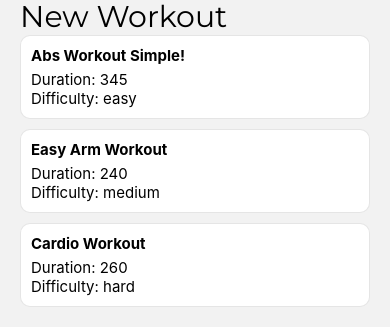
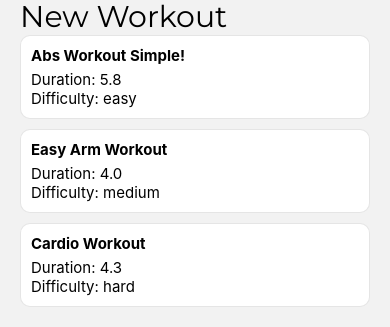
Before and after one commit to Isrealsix/workout, a React Native app: screen /HomeScreen in a window 390 px wide. Shown: the part 130-457 px from the top of the page. Built offline with nearby package versions, Linux system fonts and the light colour scheme.

Commit message:
used the utility function

```diff
--- a/components/WorkoutItem.tsx
+++ b/components/WorkoutItem.tsx
@@ -1,11 +1,12 @@
 import { View, Text, StyleSheet } from "react-native";
 import { Workout } from "../types";
+import { secToMin } from "../utils/time";
 
 const WorkoutItem = ({ item }: { item: Workout[number] }) => {
   return (
     <View style={styles.container}>
       <Text style={styles.name}>{item.name}</Text>
-      <Text style={styles.duration}>Duration: {item.duration}</Text>
+      <Text style={styles.duration}>Duration: {secToMin(item.duration)}</Text>
       <Text style={styles.difficulty}>Difficulty: {item.difficulty}</Text>
     </View>
   );
--- a/utils/time.ts
+++ b/utils/time.ts
@@ -1,3 +1,3 @@
 export function secToMin(sec: number) {
-  return sec / 60;
+  return (sec / 60).toFixed(1);
 }
```
